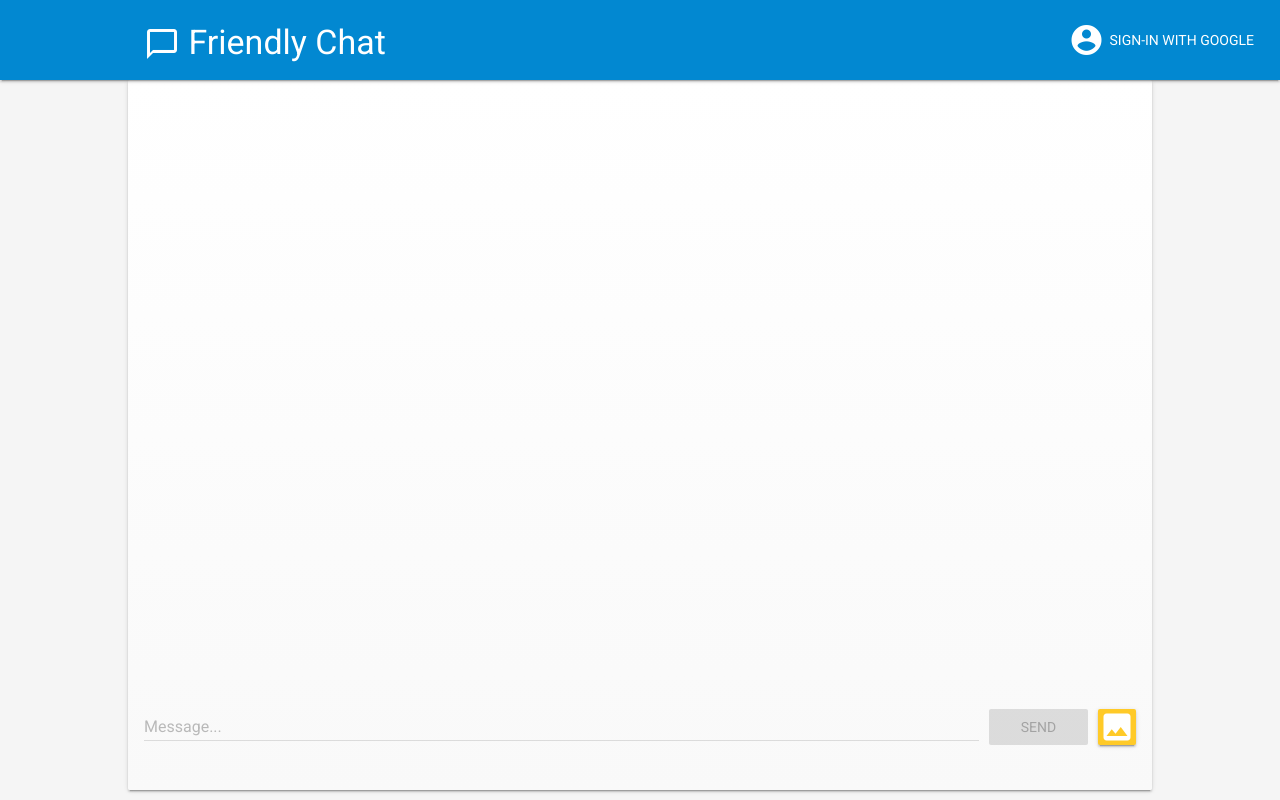
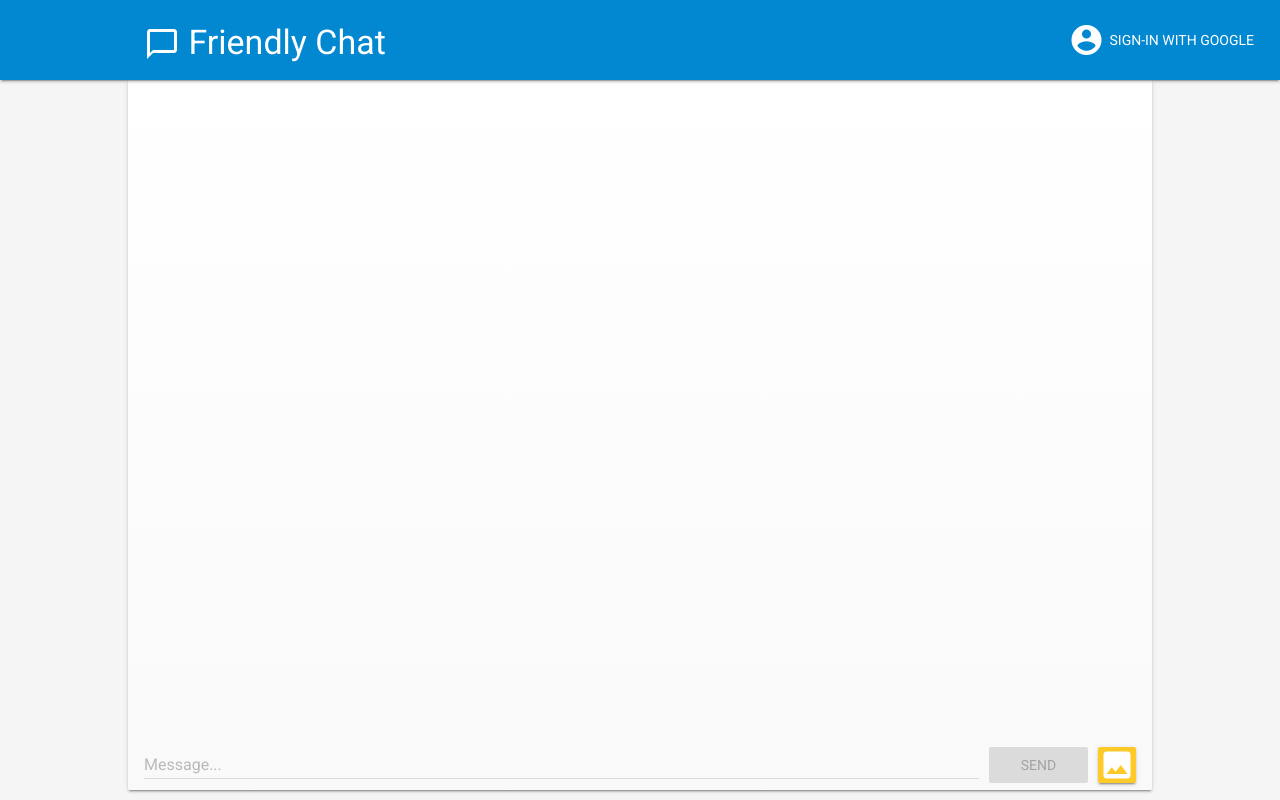
Before and after one commit to ArturKlajnerok/friendlychat, a plain HTML site: page index.html in a window 1280 px wide. Drawn offline with nearby package versions, Linux system fonts and the light colour scheme; no server answers.

Commit message:
Tweak padding of messages container

```diff
--- a/styles/main.css
+++ b/styles/main.css
@@ -49,12 +49,12 @@ main, #messages-card {
 .mdl-card__supporting-text {
   width: auto;
   height: 100%;
-  padding-top: 0;
+  padding: 0 16px 0 16px;
 }
 #messages {
   overflow-y: auto;
-  margin-bottom: 10px;
-  height: calc(100% - 90px);
+  margin-bottom: 2px;
+  height: calc(100% - 60px);
   flex: 1 1 auto;
   flex-direction: column;
   display: flex;
```
